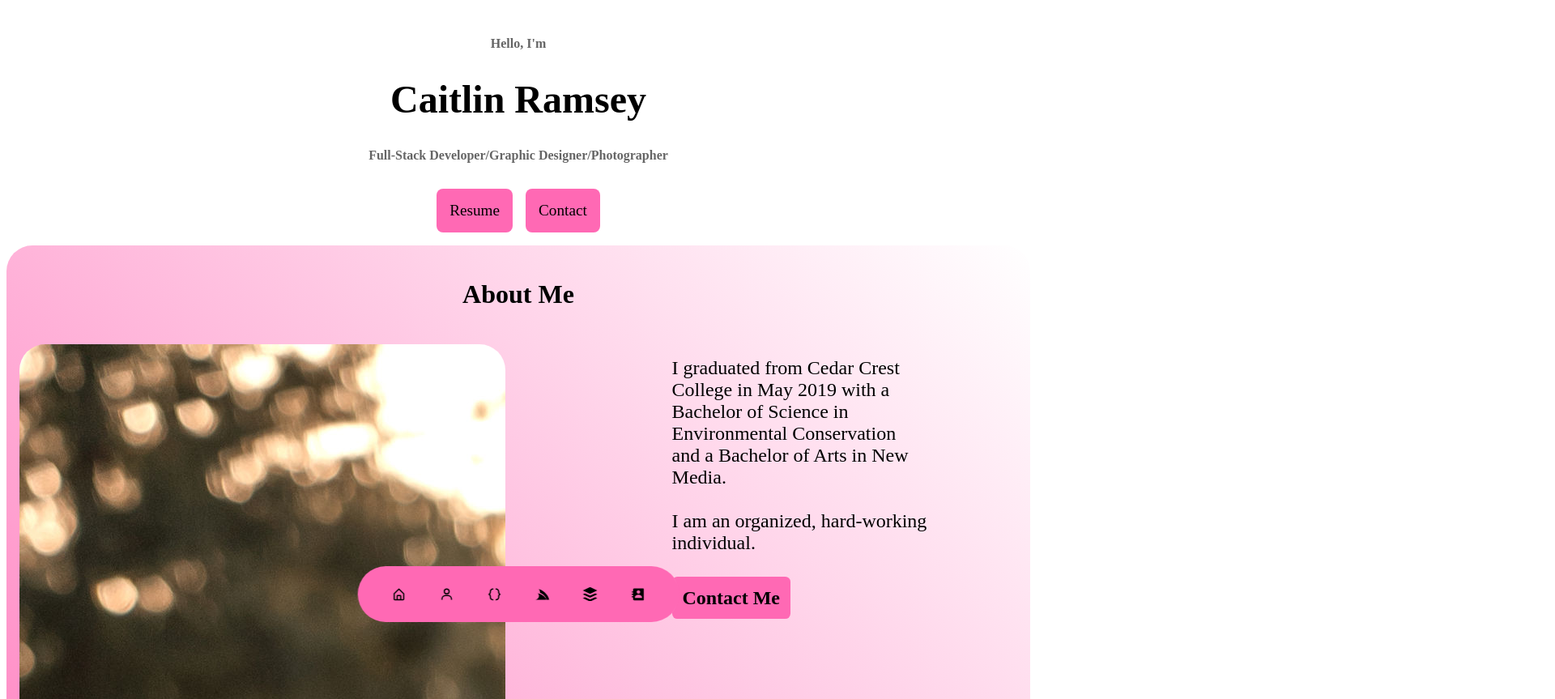
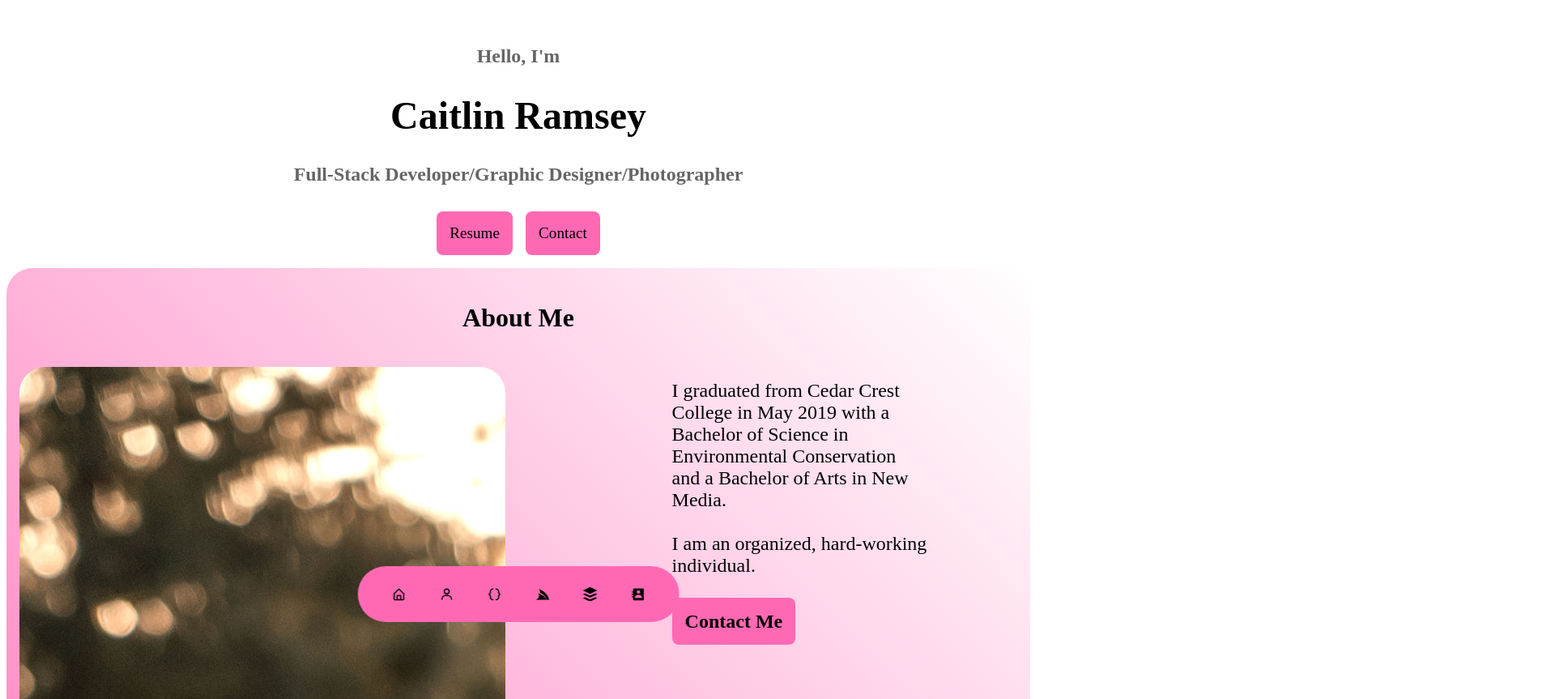
Before and after one commit to caitlinramsey/react-portfolio, a React (Vite) app: page / in a window 1280 px wide. Shown: the top 863 px of the page at 81% size, 1920 px wide, since content can reach past the window. Built offline with nearby package versions, Linux system fonts and the light colour scheme.

Commit message:
worked on project styling

```diff
--- a/src/components/header/header.css
+++ b/src/components/header/header.css
@@ -1,3 +1,8 @@
+/* :root {
+    --background-color: black;
+    --text: white;
+} */
+
 #header {
     padding-top: 1rem;
 }
@@ -5,21 +10,19 @@
 .header_container {
     text-align: center;
     height: 100%;
-    position: relative;
 }
 
 .header_container > h1 {
     text-align: center;
     height: 100%;
-    position: relative;
     font-size: 3rem;
 }
 
 .header_container > h4 {
     text-align: center;
     height: 100%;
-    position: relative;
     opacity: 0.6;
+    font-size: 1.5rem;
 }
 
 .resume {
--- a/src/components/project/Project.jsx
+++ b/src/components/project/Project.jsx
@@ -75,7 +75,7 @@ function Project () {
                                 </a>
                                 <a
                                     href={demo}
-                                    className='btn btn-primary'
+                                    className='btn'
                                     target='_blank'
                                 >
                                     Live Site
--- a/src/components/project/project.css
+++ b/src/components/project/project.css
@@ -0,0 +1,76 @@
+:root {
+    --hover: hotpink;
+    --background: pink;
+    --button: hotpink;
+    --text: black;
+}
+
+#project > h1 {
+    text-align: center;
+    font-size: 2rem;
+    padding-top: 2rem;
+}
+
+.project_container {
+  display: grid;
+  grid-template-columns: repeat(3, 1fr);
+  gap: 2rem;
+  justify-content: center;
+}
+
+.project_item {
+  background: var(--background);
+  padding: 1.3rem;
+  border-radius: 2rem;
+  border: 1px solid transparent;
+  transition: var(--transition);
+}
+
+.project_item:hover {
+  border-color: var(--hover);
+  background: transparent;
+}
+
+.project_item-image {
+  border-radius: 1rem;
+  overflow: hidden;
+}
+
+.project_item h3 {
+  margin: 1rem 0 1rem;
+  font-size: 1.8rem;
+}
+
+.project_item-desc {
+  display: flex;
+  gap: 1rem;
+  margin-bottom: 1rem;
+}
+
+.btn {
+    background-color: var(--button);
+    padding: 1rem;
+    border-radius: .5rem;
+    text-decoration: none;
+    color: var(--text);
+
+}
+
+/* ----- MEDIUM MEDIA QUERY ----- */
+@media screen and (max-width: 1024px) {
+  .project_container {
+    grid-template-columns: 1fr 1fr;
+    gap: 1.15rem;
+  }
+}
+
+/* ----- SMALL MEDIA QUERY ----- */
+@media screen and (max-width: 600px) {
+  .project_container {
+    grid-template-columns: 1fr;
+  }
+
+  .project_item {
+    border-radius: 1.8rem;
+  }
+}
```
Also changed, not shown: src/assets/horse-knowledge-quiz.png.
